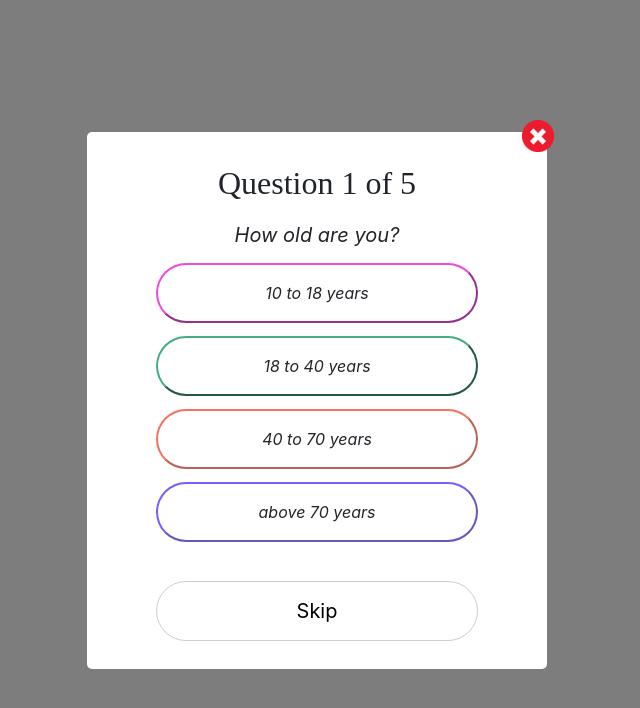
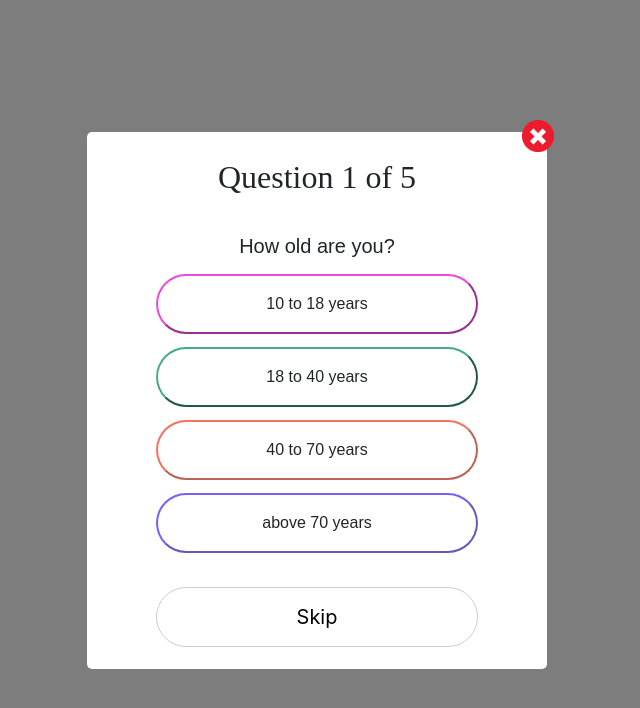
Before and after one commit to mishrarpita321/MentalHealthApp, a React (Create React App) app: page /assessment in a window 1280 px wide. Shown: the top 708 px of the page, without its empty margins (323-963 px from the left). Built offline with nearby package versions, Linux system fonts and the light colour scheme.

Commit message:
assessment css change

```diff
--- a/src/components/AssessmentQns/AssessmentQns.css
+++ b/src/components/AssessmentQns/AssessmentQns.css
@@ -41,12 +41,14 @@
 
 .qnsContai .ques {
   font-size: 20px;
-  font-style: italic;
-  margin: 3% 0 3% 0;
+  /* font-style: italic; */
+  margin: 7% 0 3% 0;
+  font-family: sans-serif;
 }
 
 .qnsContai .ans {
   width: 75%;
+  font-family: sans-serif;
 }
 
 .imgClose {
@@ -69,7 +71,7 @@
   justify-content: center;
   background: none;
   cursor: pointer;
-  font-style: italic;
+  /* font-style: italic; */
   border-style: outset;
   border-width: 2px;
 }
@@ -85,7 +87,7 @@
 
 
 .qnsContai .skipBtn {
-  margin-top: 6%;
+  margin-top: 5%;
 }
 
 .skipBtn {
@@ -128,6 +130,7 @@
   }
   .qnsContai .qnsProgress {
     font-size: 1.5rem;
+    font-family: sans-serif;
   }
   .qnsContai .ques {
     font-size: 1rem;
```
